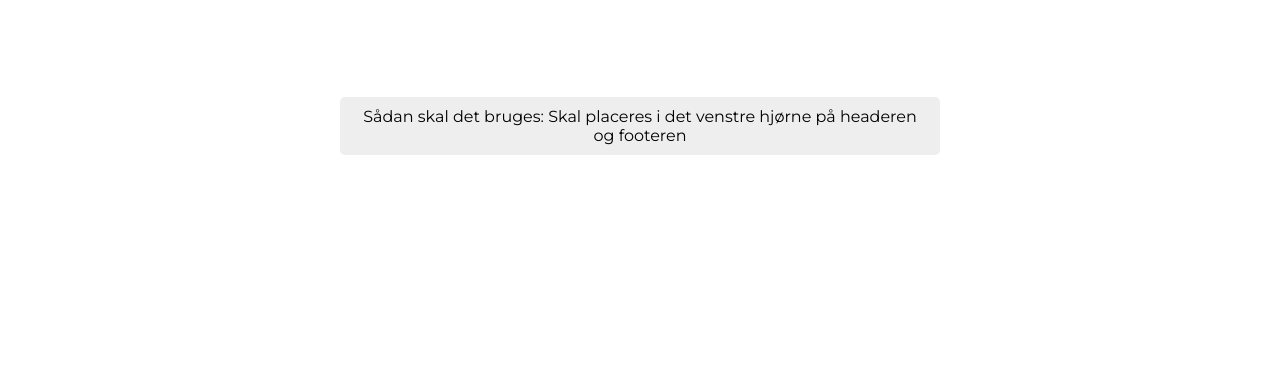
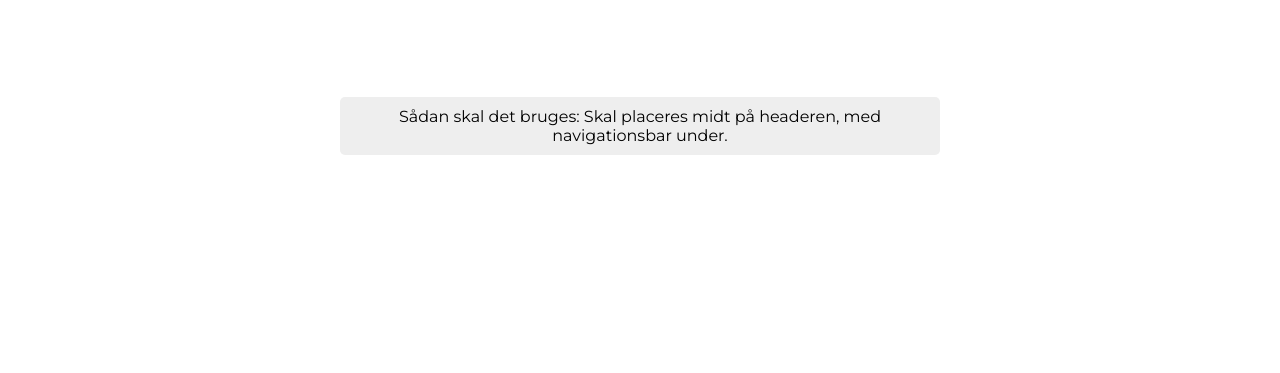
Before and after one commit to cokn29416/bestlook, a plain HTML site: page Styleguide1/index.html in a window 1280 px wide. Shown: the part 427-800 px from the top of the page. Drawn offline with Linux system fonts and the light colour scheme.

Commit message:
rettelse

```diff
--- a/Styleguide1/index.html
+++ b/Styleguide1/index.html
@@ -64,7 +64,7 @@
     </article>
     <footer>
       <p>
-        Sådan skal det bruges: Skal placeres i det venstre hjørne på headeren og footeren
+        Sådan skal det bruges: Skal placeres midt på headeren, med navigationsbar under.
       </p>
 
     </footer>
@@ -269,7 +269,7 @@
 <!--Icon code snippet slut-->
     <footer>
       <p>
-        <b>Sådan skal det bruges:</b> Ikonerne skal bruges når man trykker på del. Her vil ikoner poppe op, hvor man så kan vælge, hvordan man vil dele siden.
+        <b>Sådan skal det bruges:</b> Ikonerne skal bruges til de sociale medier.
 
       </p>
     </footer>
```
Also changed, not shown: 3 other files.
